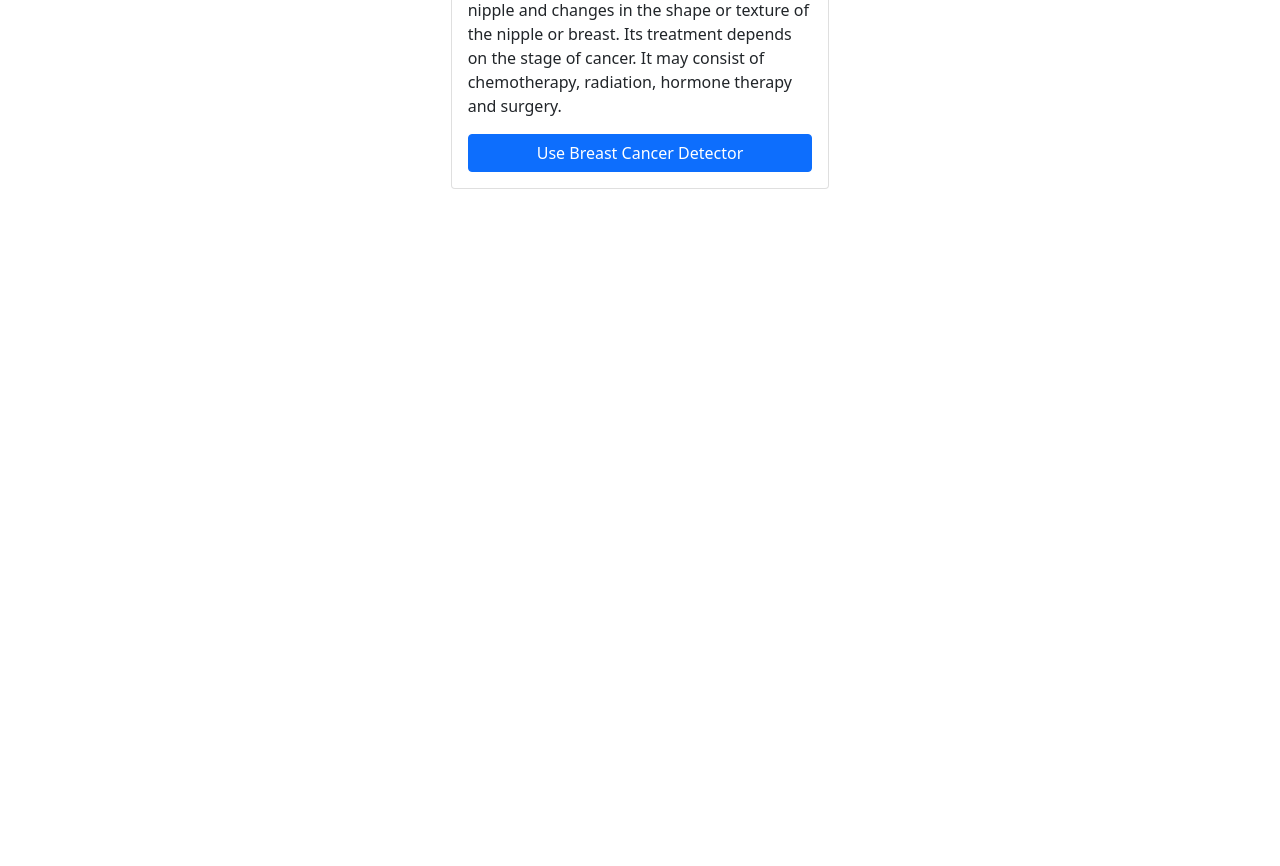
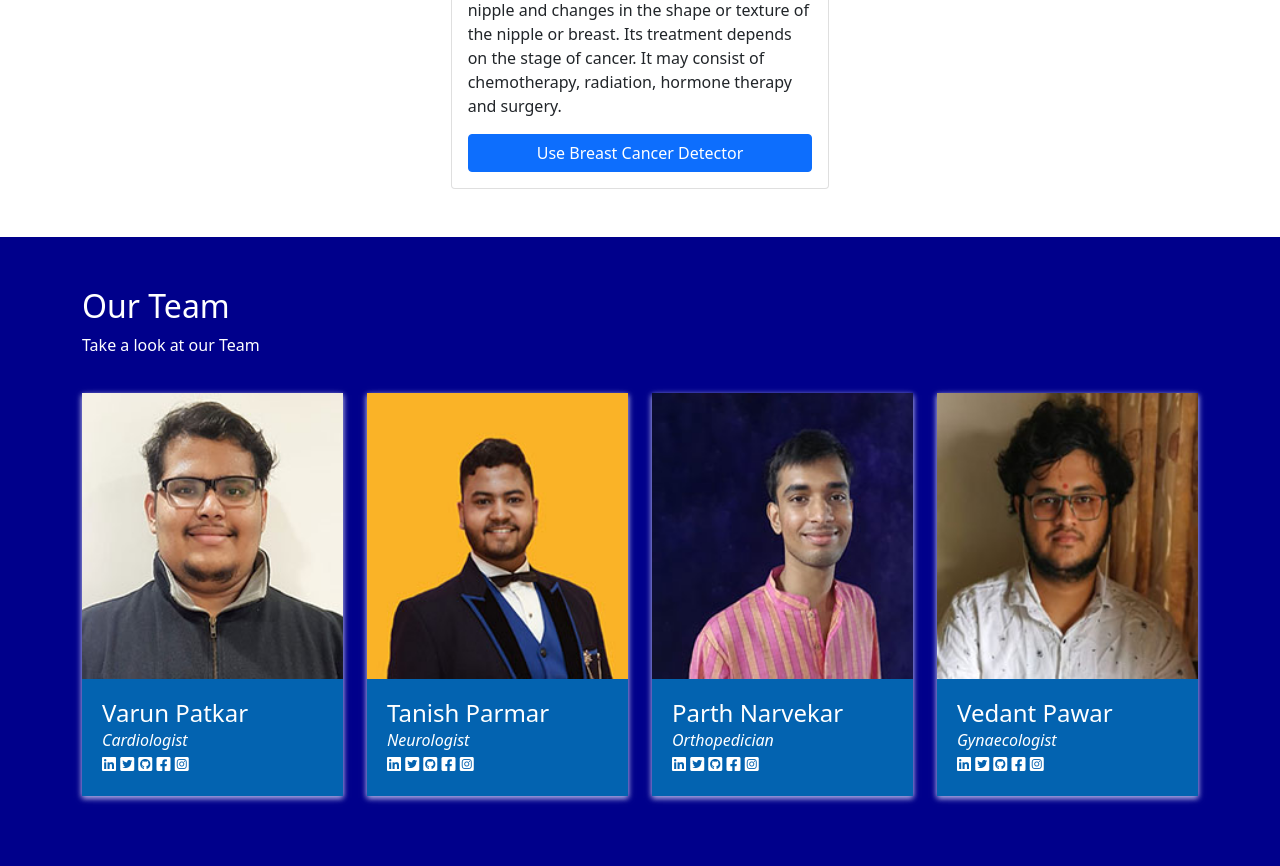
Before and after one commit to miniprojectsfit23/DiseaseDetectionML, a Django app: page / in a window 1280 px wide. Shown: the part 1441-2307 px from the top of the page. Before the commit the page ends 1630 px from the top, so only its background shows below. Run offline with Django 3.2, Linux system fonts and the light colour scheme.

Commit message:
Added our Team to homepage"

```diff
--- a/templates/ml_tools/list_all.html
+++ b/templates/ml_tools/list_all.html
@@ -1,6 +1,49 @@
 {%extends 'ml_tools/base.html'%}
 {%block content%}
 {%load static%}
+<style>
+	/* our team */
+	.inner-title{
+		color:white;
+	}
+    .our-team {
+        padding: 50px;
+		background-color: darkblue;
+    }
+
+    @media screen and (max-width: 940px) {
+        .our-team {
+            padding: 50px 10px;
+        }
+    }
+
+    .our-team .team-row {
+        margin-top: 20px;
+    }
+
+    .our-team .team-row .single-usr {
+        box-shadow: 0 2px 6px 0 rgba(218, 218, 253, 0.65), 0 2px 6px 0 rgba(206, 206, 238, 0.54);
+        margin-bottom: 20px;
+    }
+
+    .our-team .team-row .single-usr img {
+        width: 100%;
+    }
+
+    .our-team .team-row .single-usr .det-o {
+        padding: 20px;
+        background-color: #0363b0;
+    }
+
+    .our-team .team-row .single-usr .det-o h4 {
+        color: #FFF;
+        margin-bottom: 0px;
+    }
+
+    .our-team .team-row .single-usr .det-o i {
+        color: #FFF;
+    }
+</style>
 <div class="container-fluid mx-auto px-lg-5 py-lg-5">
 	<div class="row row-cols-1 row-cols-md-3 g-4">
 		<div class="col">
@@ -73,4 +116,81 @@
 		</div>
 	</div>
 </div>
+<!-- our team section-->
+<section class="our-team">
+	<div class="container">
+		<div class="inner-title row">
+			<h2>Our Team</h2>
+			<p>Take a look at our Team</p>
+		</div>
+		<div class="row team-row">
+			<div class="col-md-3 col-sm-6">
+				<div class="single-usr">
+					<img src="{% static 'ml_tools/images/VarunPatkar_Profile1.jpg' %}" alt="">
+					<div class="det-o">
+						<h4>Varun Patkar</h4>
+						<i>Cardiologist</i>
+						<br>
+						<a href="https://github.com/Varun-Patkar"><i class="fab fa-linkedin"></i></a>
+						<i class="fab fa-twitter-square"></i>
+						<i class="fab fa-github-square"></i>
+						<i class="fab fa-facebook-square"></i>
+						<i class="fab fa-instagram-square"></i>
+
+					</div>
+				</div>
+			</div>
+			<div class="col-md-3 col-sm-6">
+				<div class="single-usr">
+					<img src="{% static 'ml_tools/images/Tanish_Profile1.jpg' %}" alt="">
+					<div class="det-o">
+						<h4>Tanish Parmar</h4>
+						<i>Neurologist</i>
+						<br>
+						<a href="https://github.com/tanishparmar"><i class="fab fa-linkedin"></i></a>
+						<i class="fab fa-twitter-square"></i>
+						<i class="fab fa-github-square"></i>
+						<i class="fab fa-facebook-square"></i>
+						<i class="fab fa-instagram-square"></i>
+
+					</div>
+				</div>
+			</div>
+			<div class="col-md-3 col-sm-6">
+				<div class="single-usr">
+					<img src="{% static 'ml_tools/images/Parth_Profile1.jpg' %}" alt="">
+					<div class="det-o">
+						<h4>Parth Narvekar</h4>
+						<i>Orthopedician</i>
+						<br>
+						<a href="https://github.com/parthnarvekar"><i class="fab fa-linkedin"></i></a>
+						<i class="fab fa-twitter-square"></i>
+						<i class="fab fa-github-square"></i>
+						<i class="fab fa-facebook-square"></i>
+						<i class="fab fa-instagram-square"></i>
+
+					</div>
+				</div>
+			</div>
+			<div class="col-md-3 col-sm-6">
+				<div class="single-usr">
+					<img src="{% static 'ml_tools/images/Vedant_Profile1.jpg' %}" alt="">
+					<div class="det-o">
+						<h4>Vedant Pawar</h4>
+						<i>Gynaecologist</i>
+						<br>
+						<a href="https://github.com/vedantrpawar"><i class="fab fa-linkedin"></i></a>
+						<i class="fab fa-twitter-square"></i>
+						<i class="fab fa-github-square"></i>
+						<i class="fab fa-facebook-square"></i>
+						<i class="fab fa-instagram-square"></i>
+
+					</div>
+				</div>
+			</div>
+		</div>
+	</div>
+
+
+</section>
 {%endblock%}
```
Also changed, not shown: static/ml_tools/images/Parth_Profile1.jpg (added), static/ml_tools/images/Tanish_Profile1.jpg (added), static/ml_tools/images/VarunPatkar_Profile1.jpg (added), static/ml_tools/images/Vedant_Profile1.jpg (added).
